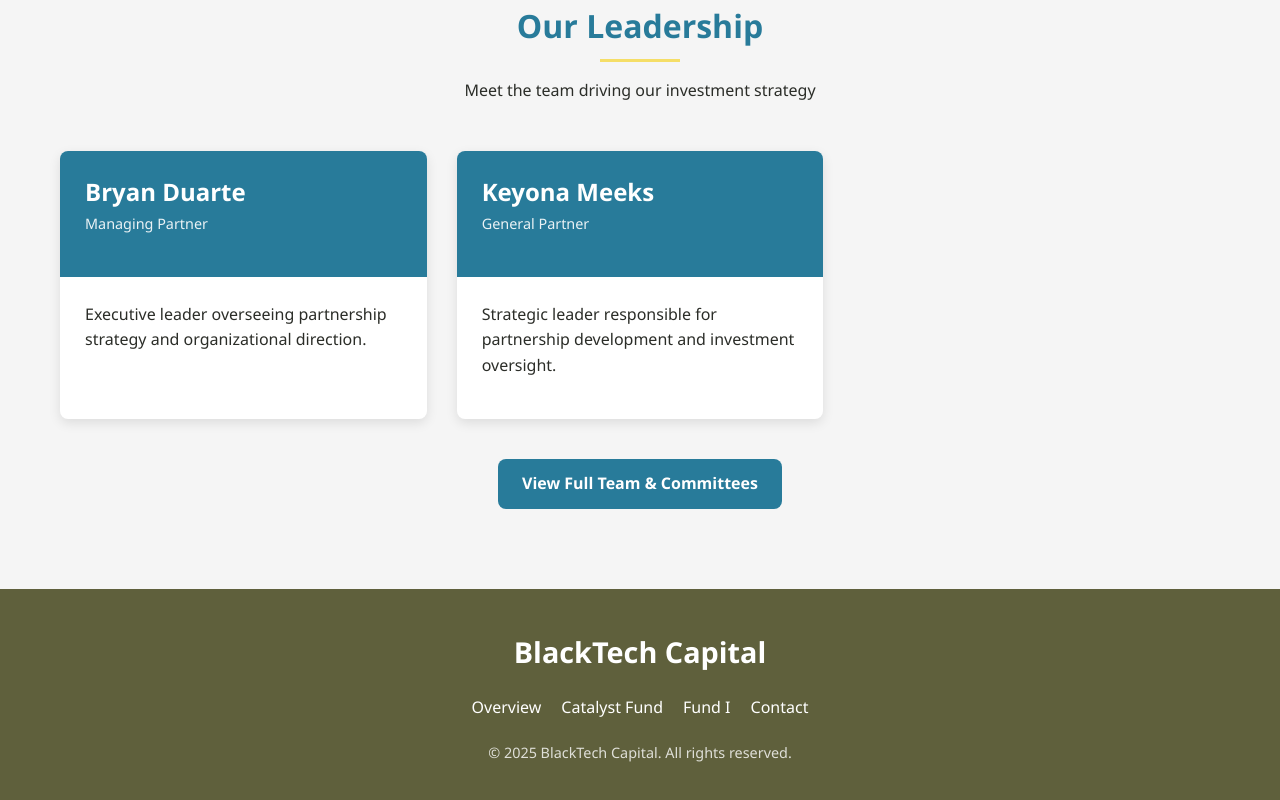
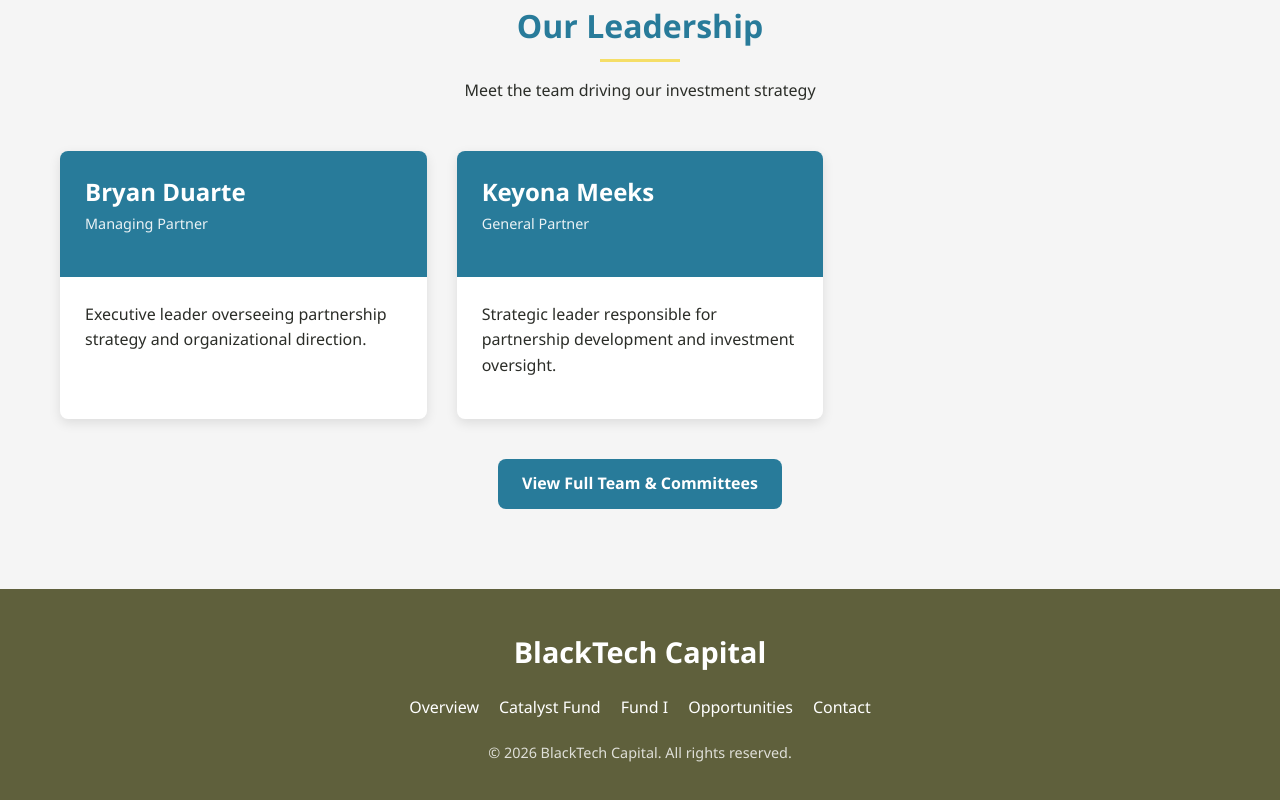
Before and after one commit to keyona-rerev/BlackTech-Capital-2026-Overview, a website: page index.html in a window 1280 px wide. Shown: the part 1995-2795 px from the top of the page. Drawn offline with Linux system fonts and the light colour scheme.

Commit message:
Change copyright year from 2025 to 2026
Updated copyright year in the footer.

```diff
--- a/index.html
+++ b/index.html
@@ -161,13 +161,14 @@
         <div class="container">
             <div class="footer-content">
                 <div class="footer-logo">BlackTech Capital</div>
-                <div class="footer-links">
+                  <div class="footer-links">
                     <a href="index.html" class="active">Overview</a>
                     <a href="catalyst-fund.html">Catalyst Fund</a>
                     <a href="fund-i.html">Fund I</a>
+                    <a href="opportunities.html">Opportunities</a>
                     <a href="catalyst-fund.html#contact">Contact</a>
                 </div>
-                <p class="copyright">© 2025 BlackTech Capital. All rights reserved.</p>
+                <p class="copyright">© 2026 BlackTech Capital. All rights reserved.</p>
             </div>
         </div>
     </footer>
```
